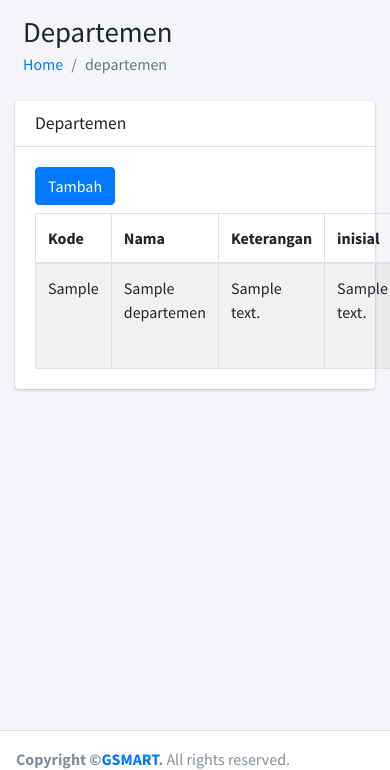
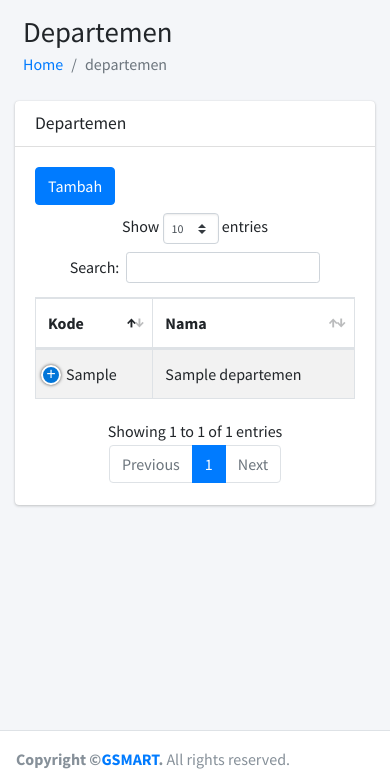
Before and after one commit to Nyom254/gsmartcctv, a PHP site: page /index.php?content=departemen in a window 390 px wide; the page is wider, and only the part inside the window is pictured. Shown: the part 57-827 px from the top of that part. Run offline with PHP 8.4, Linux system fonts and the light colour scheme; the visitor is signed in with stand-in values (Sample User, id 1); tables that the repository leaves empty or names only in its code hold one stand-in row (values such as "Sample post"); a stand-in replaces the project's code that opens the database connection; some libraries are stand-ins or nearby versions.

Commit message:
membuat tabel menjadi responsive dengan data table

```diff
--- a/home/master/departemen/departemen.php
+++ b/home/master/departemen/departemen.php
@@ -53,7 +53,7 @@
                                     </div>
                                 </form>
                             </div>
-                            <table class="table table-bordered table-striped table-hover">
+                            <table id="example1" class="table table-bordered table-striped table-hover">
                                 <thead>
                                     <tr>
                                         <th>Kode</th>
@@ -61,6 +61,7 @@
                                         <th>Keterangan</th>
                                         <th>inisial</th>
                                         <th>Status</th>
+                                        <th></th>
                                     </tr>
                                 </thead>
                                 <tbody>
```
